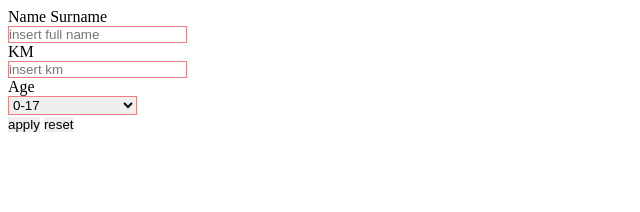
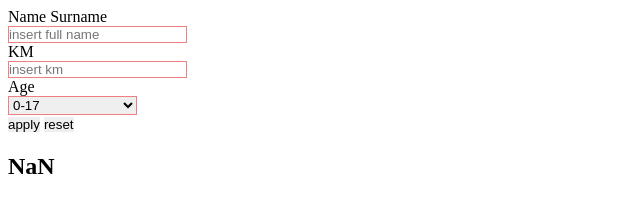
Before and after one commit to aalexebr/js-biglietto-treno-form, a plain HTML site: page index.html in a window 1280 px wide. Both pictures are taken after a click on the button "apply". Shown: the full height of the page, 0-640 px from the left. Drawn offline with Linux system fonts and the light colour scheme.

Commit message:
milestone 1 done

```diff
--- a/index.html
+++ b/index.html
@@ -26,6 +26,9 @@
                 </button>
                 <button type="reset"> reset</button>
             </form>
+            <h1>
+
+            </h1>
         </section>
         <section>
 
--- a/js/script.js
+++ b/js/script.js
@@ -6,7 +6,7 @@ generate.addEventListener("click",
         const value = select.options[select.selectedIndex].value;
         const minor = document.getElementById('minor').value
         const over = document.getElementById('over').value
-        let price = km * 0.21
+        let price = km * 0.1
         if(value == minor){
             price -= price * 0.2
             console.log('minor', price )
@@ -15,13 +15,9 @@ generate.addEventListener("click",
             price -= price * 0.4
             console.log('over', price )
         }
-        console.log('none', price )
+        console.log('finale', price )
 
-
-
-
-
-
+        document.querySelector("h1").innerHTML = price.toFixed(2)
 
     }
 
```
